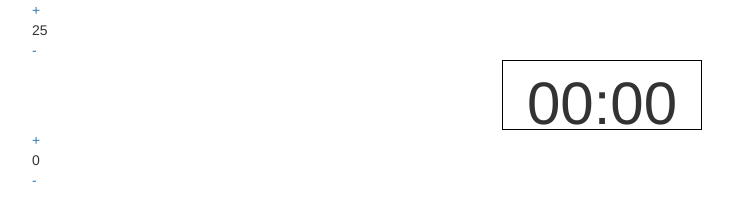
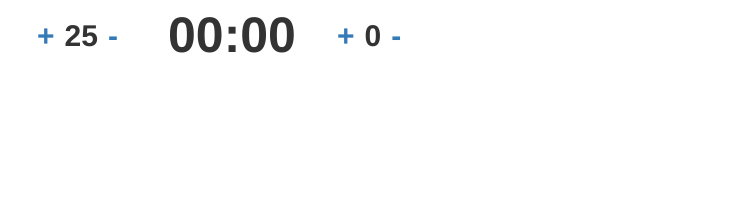
Before and after one commit to fgrullon/fcc_pomodoro, a plain HTML site: page index.html in a window 1280 px wide. Shown: the whole page, without its empty margins (38-771 px from the left). Drawn offline with nearby package versions, Linux system fonts and the light colour scheme.

Commit message:
Some work on the style
Trying to use some bootstrap but with no luck. But now looks better.

```diff
--- a/style.css
+++ b/style.css
@@ -1,18 +1,24 @@
-#timer {
+
+.timer {
+  height: 50px;
+  width: 200px;
+  float: left;
+  font-weight: bold;
+  font-size: 50px;
   text-align: center;
-  font-size: 60px;
-  width: 200px;
-  height: 70px;
-  border: 1px solid black;
-  margin: auto;
+
 }
 
+.relax, .work {
+  height: 50px;
+  width: 100px;
+  float: left;
+  font-weight: bold;
+  font-size: 30px;
+}
 
-.pomodoroContainer{
-	width: 200px;
-	height: 25px;
-	margin: auto;
-	padding: 20px;
-
-
+.relax a, .relax div, .work a, .work div{
+  float: left;
+  padding: 5px;
+  margin-top: 10px;
 }
```
